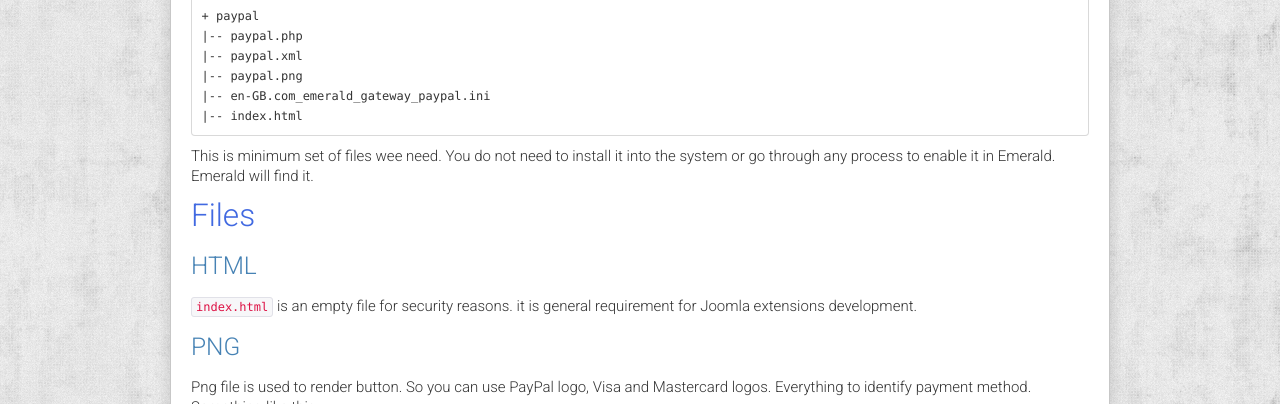
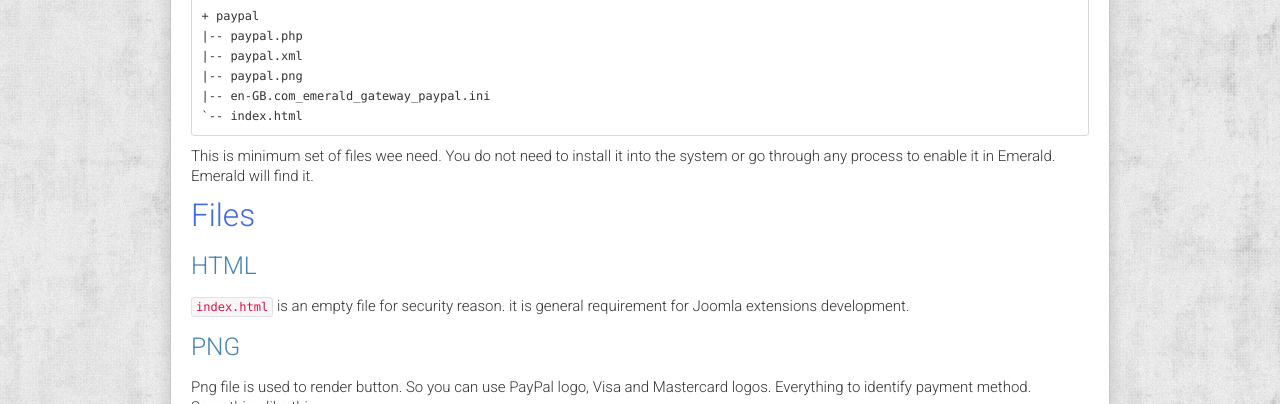
Before and after one commit to MintJoomla/MintJoomla.github.io, a Jekyll site: the page built from en/emerald/_posts/2013-01-01-create-payment-gateway.md, in a window 1280 px wide and 1400 px high, cut to the strip 385-789 px from the top of the window. Built offline with Jekyll 4.4.1, drawn with Linux system fonts in a browser that asks for light colours; comment, search, counter and statistics services are not loaded; some of the changed text lies outside the part shown.

Commit message:
Some docs changes

````diff
--- a/en/emerald/_posts/2013-01-01-create-payment-gateway.md
+++ b/en/emerald/_posts/2013-01-01-create-payment-gateway.md
@@ -17,7 +17,7 @@ Lets assume we are creating PayPal payment gateway. Create files in `components/
 |-- paypal.xml
 |-- paypal.png
 |-- en-GB.com_emerald_gateway_paypal.ini
-|-- index.html
+`-- index.html
 ```
 
 This is minimum set of files wee need. You do not need to install it into the system or go through any process to enable it in Emerald. Emerald will find it.
@@ -26,7 +26,7 @@ This is minimum set of files wee need. You do not need to install it into the sy
 
 ### HTML
 
-`index.html` is an empty file for security reasons. it is general requirement for Joomla extensions development.
+`index.html` is an empty file for security reason. it is general requirement for Joomla extensions development.
 
 ### PNG
 
````
Also changed, not shown: other parts of en/emerald/_posts/2013-01-01-create-payment-gateway.md (+1 -1 lines), en/emerald/_posts/2013-01-01-emerald-quick-start.md (+1 -1 lines).
